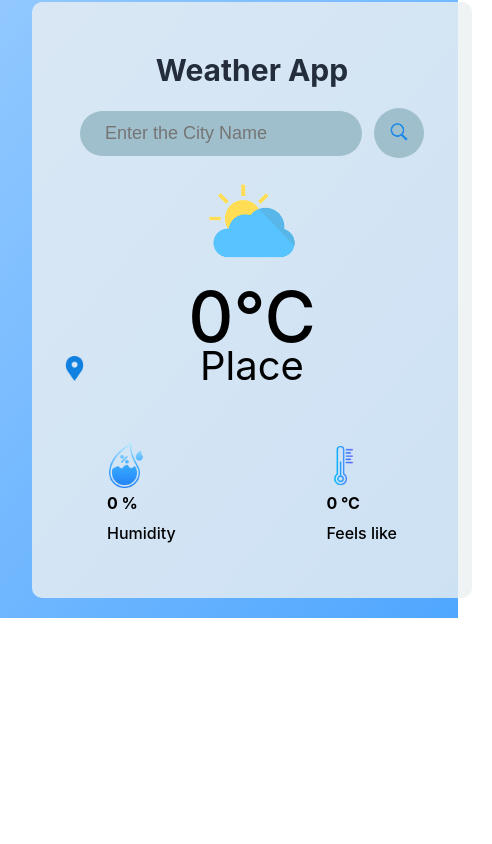
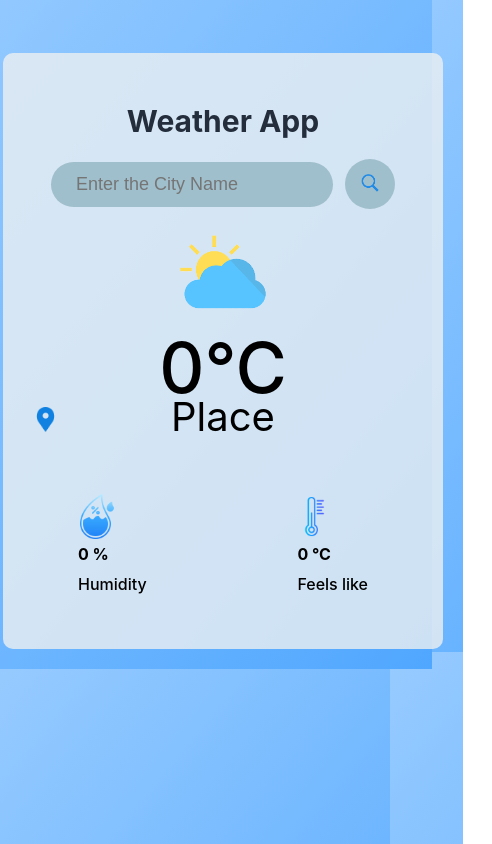
Before and after one commit to sreyas07/Weather-App, a React (Create React App) app in the folder weather-app-react/: page / in a window 390 px wide. Shown: the whole page, 492 px wide, since content can reach past the window. Built offline with nearby package versions, Linux system fonts and the light colour scheme.

Commit message:
"padding for responsive view"

```diff
--- a/weather-app-react/src/App.css
+++ b/weather-app-react/src/App.css
@@ -6,7 +6,8 @@
 
 @media only screen and (max-width:500px) {
   .App{
-    margin: -68px;
+    margin: -42px;
+    padding-top: 50px;
     border: 0;
     background: linear-gradient(130deg,rgb(151, 203, 255),rgb(80, 167, 255));
   }
--- a/weather-app-react/src/HomePage.css
+++ b/weather-app-react/src/HomePage.css
@@ -130,7 +130,7 @@
 @media only screen and (max-width:500px) {
     .container{
      padding: 20px 20px 20px;
-     margin: 50px 80px;
+     margin: 25px 25px;
     }
     .details .col{
       display: grid;
--- a/weather-app-react/src/index.css
+++ b/weather-app-react/src/index.css
@@ -1,5 +1,6 @@
 body {
   margin: 0;
+  background: linear-gradient(130deg,rgb(151, 203, 255),rgb(80, 167, 255));
   font-family: -apple-system, BlinkMacSystemFont, 'Segoe UI', 'Roboto', 'Oxygen',
     'Ubuntu', 'Cantarell', 'Fira Sans', 'Droid Sans', 'Helvetica Neue',
     sans-serif;
```
